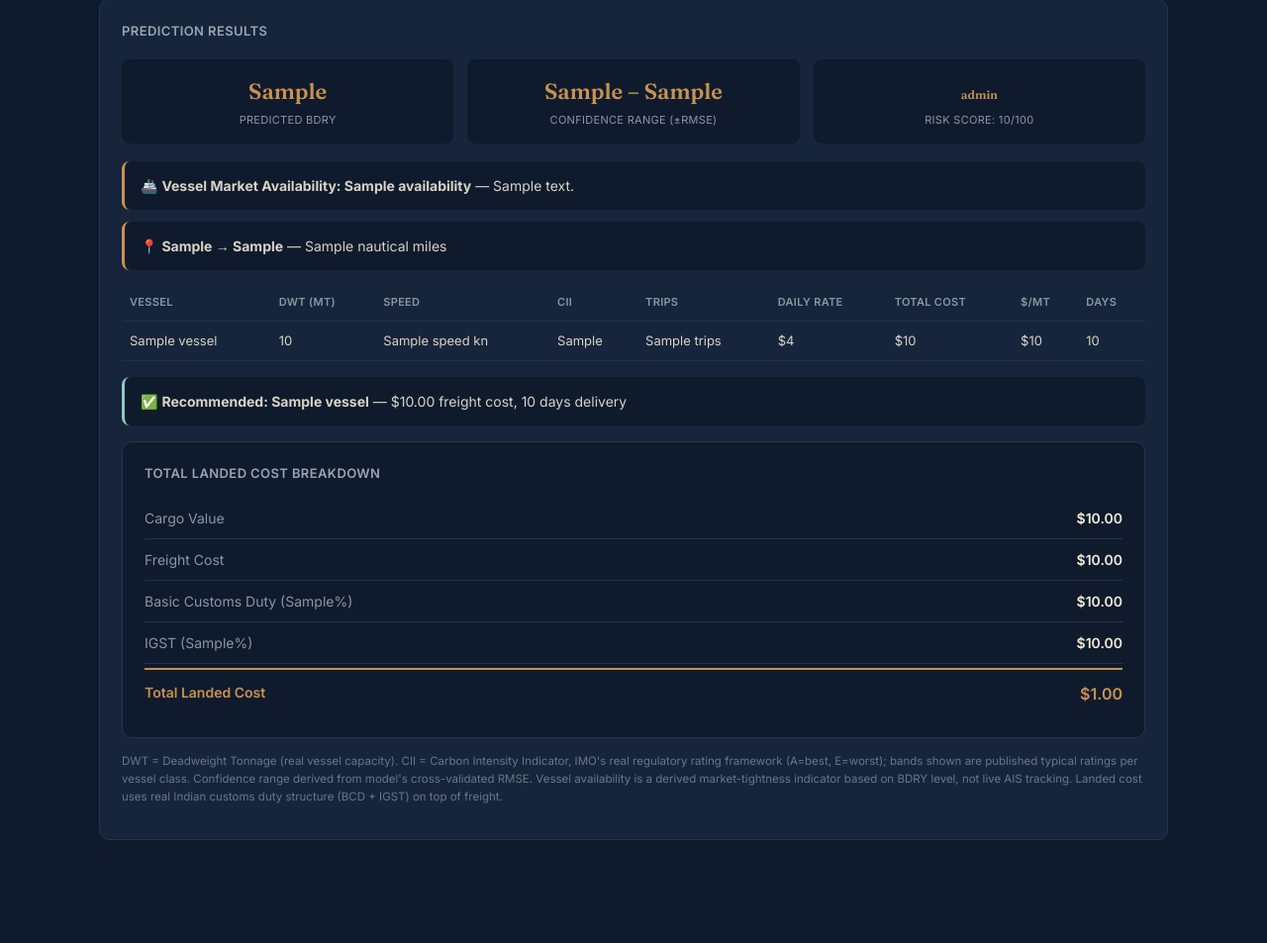
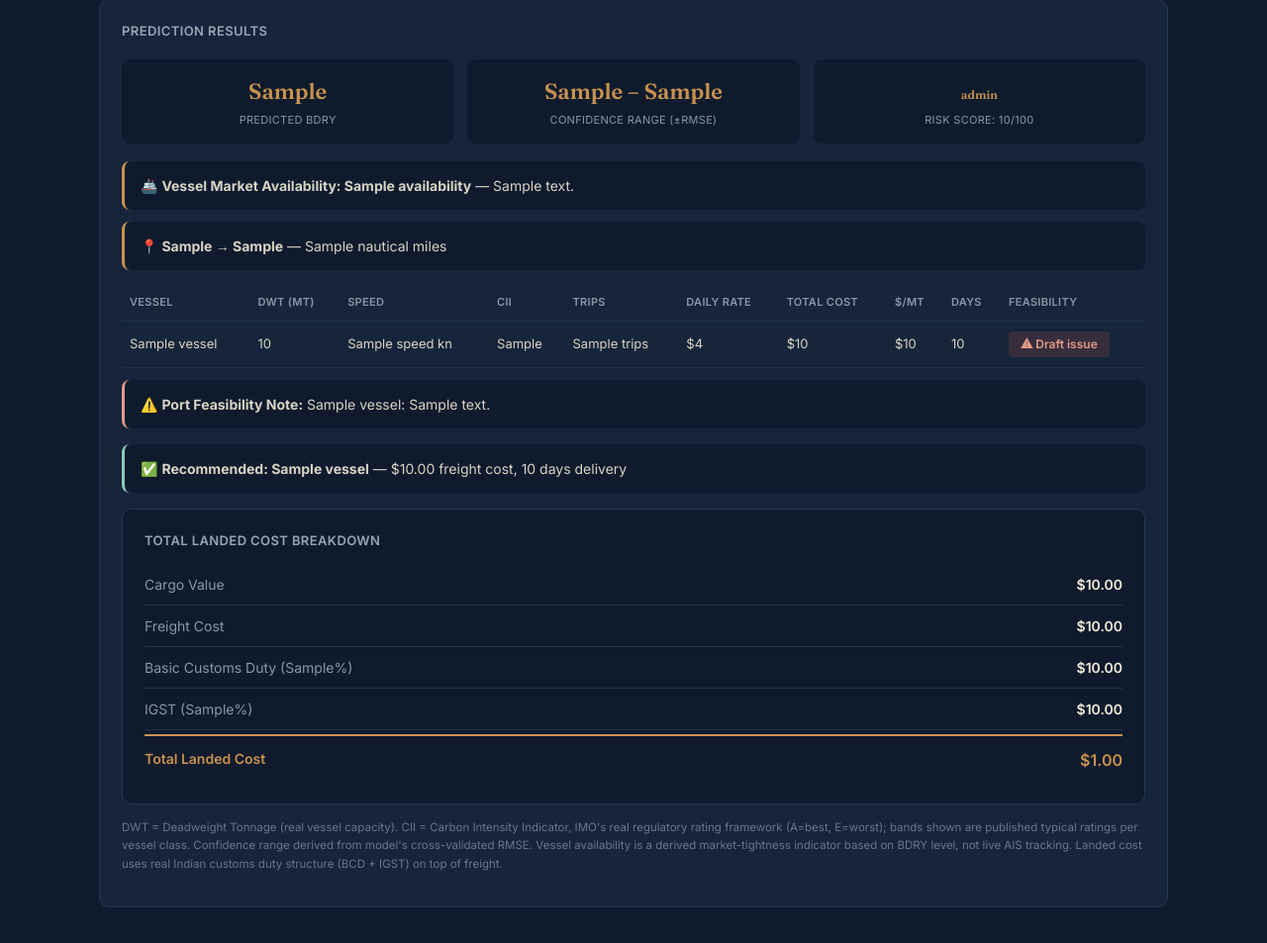
Before and after one commit to varshith385/frightSight, a Flask app: template templates/index.html in a window 1280 px wide. Shown: the part 1232-2185 px from the top of the page at 99% size. Before the commit the page ends 2081 px from the top, so only its background shows below. Run offline with Flask 3, Linux system fonts and the light colour scheme; the template is opened without the code that fills it: most values are stand-ins (such as "Sample title", 1, 10 or a date in 2020); parts of the project's set-up code (start-up, migrations or seed data) failed here and were passed over.

Commit message:
Add vessel-port draft compatibility checking with Kolkata lighterage handling

```diff
--- a/app.py
+++ b/app.py
@@ -22,6 +22,26 @@ vessels = [
     {"name": "Supramax",  "capacity_mt": 55000, "days_to_port": 16, "daily_rate_multiplier": 0.75, "speed_knots": 14, "cii_band": "B"},
     {"name": "Panamax",   "capacity_mt": 75000, "days_to_port": 14, "daily_rate_multiplier": 1.00, "speed_knots": 14, "cii_band": "C"},
 ]
+
+port_master = pd.read_csv("data/port_master.csv")
+
+# Update vessels list to include real draft data
+vessel_drafts = {"Handysize": 10.0, "Supramax": 12.5, "Panamax": 14.5}
+
+
+def check_vessel_port_compatibility(vessel_name, destination_port):
+    port_info = port_master[port_master["Port_Name"] == destination_port]
+    if len(port_info) == 0:
+        return True, None  # unknown port, assume compatible
+    max_draft = port_info.iloc[0]["Max_Draft_M"]
+    requires_lighterage = port_info.iloc[0]["Requires_Lighterage"]
+    vessel_draft = vessel_drafts.get(vessel_name, 0)
+
+    if vessel_draft > max_draft:
+        return False, f"Draft {vessel_draft}m exceeds port limit {max_draft}m — requires lighterage"
+    if requires_lighterage == "Yes":
+        return True, f"Port requires lighterage regardless of vessel (shallow riverine approach)"
+    return True, None
 
 BDRY_MIN, BDRY_MAX = 5, 30
 RATE_MIN, RATE_MAX = 8000, 25000
@@ -164,7 +184,7 @@ def get_forecast_trend():
         "chart_forecast": chart_forecast
     }
 
-def recommend_vessel(cargo_quantity_mt, predicted_bdry, distance_nm):
+def recommend_vessel(cargo_quantity_mt, predicted_bdry, distance_nm, destination_port):
     daily_rate_panamax_equiv = bdry_to_daily_rate(predicted_bdry)
     availability, availability_note = bdry_to_availability(predicted_bdry)
     distance_multiplier = get_distance_multiplier(distance_nm)
@@ -176,6 +196,9 @@ def recommend_vessel(cargo_quantity_mt, predicted_bdry, distance_nm):
         total_days = days_per_trip * trips_needed
         total_cost = vessel_daily_rate * total_days * distance_multiplier
         cost_per_mt = total_cost / cargo_quantity_mt
+
+        is_compatible, compatibility_note = check_vessel_port_compatibility(v["name"], destination_port)
+
         results.append({
             "vessel": v["name"],
             "dwt": v["capacity_mt"],
@@ -185,11 +208,14 @@ def recommend_vessel(cargo_quantity_mt, predicted_bdry, distance_nm):
             "daily_rate": round(vessel_daily_rate, 2),
             "cost": round(total_cost, 2),
             "cost_per_mt": round(cost_per_mt, 2),
-            "days": total_days
+            "days": total_days,
+            "is_compatible": is_compatible,
+            "compatibility_note": compatibility_note
         })
-    best = min(results, key=lambda r: r["cost"])
+    # Only recommend from genuinely compatible vessels
+    compatible_results = [r for r in results if r["is_compatible"]]
+    best = min(compatible_results, key=lambda r: r["cost"]) if compatible_results else min(results, key=lambda r: r["cost"])
     return results, best, availability, availability_note
-
 
 @app.route("/glossary")
 def glossary():
@@ -255,7 +281,7 @@ def home():
 
         input_dict = build_full_input(base_values)
         predicted_bdry, lower_bound, upper_bound = predict_bdry(input_dict)
-        comparison, best, availability, availability_note = recommend_vessel(cargo_qty, predicted_bdry, distance_nm)
+        comparison, best, availability, availability_note = recommend_vessel(cargo_qty, predicted_bdry, distance_nm, destination_port)
         risk_score, risk_level = calculate_risk_score(
             latest_data["Oil_Volatility_3M"], latest_data["Coal_Volatility_3M"], base_values["VIX_Value"]
         )
--- a/data/port_master.csv
+++ b/data/port_master.csv
@@ -1,8 +1,8 @@
-Port_Name,Country,Latitude,Longitude,Port_Type
-Visakhapatnam,India,17.6868,83.2185,Destination
-Paradip,India,20.2648,86.6947,Destination
-Chennai,India,13.0827,80.2707,Destination
-Kolkata,India,22.5726,88.3639,Destination
-Tanjung Bara,Indonesia,2.1500,117.6667,Origin
-Newcastle,Australia,-32.9283,151.7817,Origin
-Richards Bay,South Africa,-28.7830,32.0378,Origin
+Port_Name,Country,Latitude,Longitude,Port_Type,Max_Draft_M,Requires_Lighterage
+Visakhapatnam,India,17.6868,83.2185,Destination,17.0,No
+Paradip,India,20.2648,86.6947,Destination,18.5,No
+Chennai,India,13.0827,80.2707,Destination,16.5,No
+Kolkata,India,22.5726,88.3639,Destination,8.5,Yes
+Tanjung Bara,Indonesia,2.1500,117.6667,Origin,20.0,No
+Newcastle,Australia,-32.9283,151.7817,Origin,21.0,No
+Richards Bay,South Africa,-28.7830,32.0378,Origin,22.0,No
--- a/templates/index.html
+++ b/templates/index.html
@@ -188,7 +188,7 @@
         </div>
 
         <table>
-            <tr><th>Vessel</th><th>DWT (MT)</th><th>Speed</th><th>CII</th><th>Trips</th><th>Daily Rate</th><th>Total Cost</th><th>$/MT</th><th>Days</th></tr>
+            <tr><th>Vessel</th><th>DWT (MT)</th><th>Speed</th><th>CII</th><th>Trips</th><th>Daily Rate</th><th>Total Cost</th><th>$/MT</th><th>Days</th><th>Feasibility</th></tr>
             {% for row in result.comparison %}
             <tr class="{% if row.vessel == result.best.vessel %}best-row{% endif %}">
                 <td>{{ row.vessel }}</td>
@@ -200,9 +200,26 @@
                 <td>${{ "{:,.0f}".format(row.cost) }}</td>
                 <td>${{ row.cost_per_mt }}</td>
                 <td>{{ row.days }}</td>
+                <td>
+                    {% if row.is_compatible %}
+                        <span class="badge badge-low">OK</span>
+                    {% else %}
+                        <span class="badge badge-high">⚠ Draft issue</span>
+                    {% endif %}
+                </td>
             </tr>
             {% endfor %}
         </table>
+
+        {% set incompatible_notes = result.comparison | selectattr("compatibility_note") | list %}
+        {% if incompatible_notes %}
+        <div class="timing-box" style="margin-top:12px; border-left-color:#e39a86;">
+            ⚠️ <strong>Port Feasibility Note:</strong>
+            {% for row in incompatible_notes %}
+                {{ row.vessel }}: {{ row.compatibility_note }}{% if not loop.last %} · {% endif %}
+            {% endfor %}
+        </div>
+        {% endif %}
 
         <div class="timing-box" style="margin-top:16px; border-left-color:#8fc9bc;">
             ✅ <strong>Recommended: {{ result.best.vessel }}</strong> — ${{ "{:,.2f}".format(result.best.cost) }} freight cost, {{ result.best.days }} days delivery
```
Also changed, not shown: data/vessel_master.csv (+4 -4 lines).
